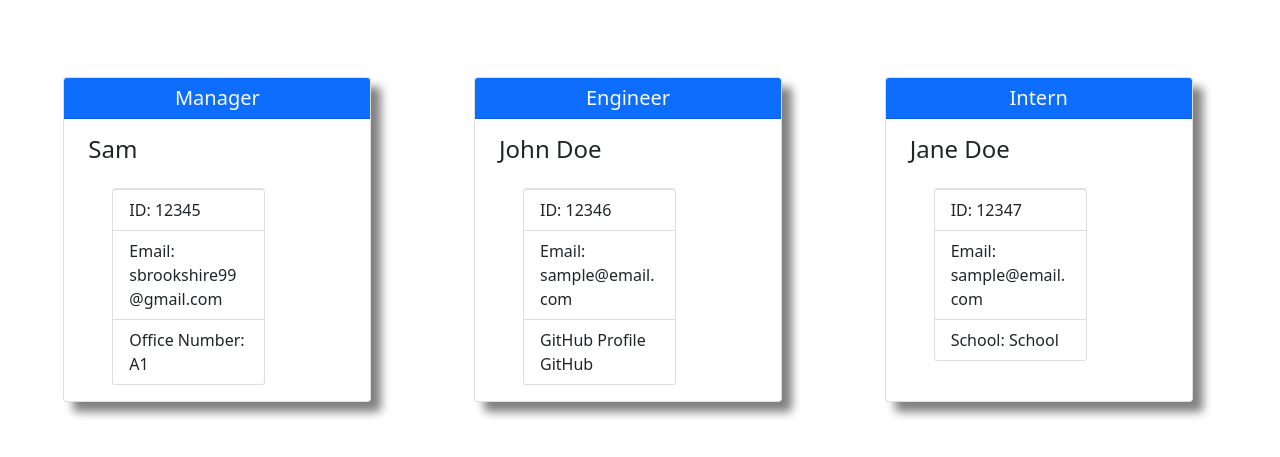
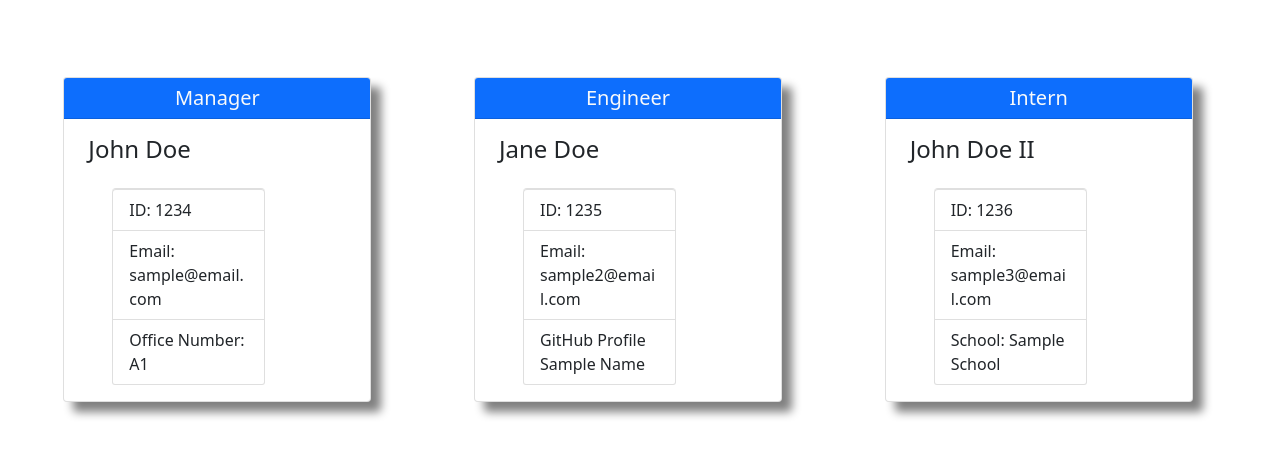
Before and after one commit to V1brance/production-team-manager, a website: page dist/index.html in a window 1280 px wide. Shown: the part 147-604 px from the top of the page. Drawn offline with nearby package versions, Linux system fonts and the light colour scheme.

Commit message:
Minor changes to sample index, added recorded video to readme

```diff
--- a/dist/index.html
+++ b/dist/index.html
@@ -23,27 +23,27 @@
       >
        <div class="card col-3 flex-column">
     <h5 class="card-header text-center bg-primary text-light">Manager</h5>
-    <h4 class="card-title mt-3 mx-4">Sam</h4>
+    <h4 class="card-title mt-3 mx-4">John Doe</h4>
     <ul class="list-group ms-5 my-3 w-50">
-      <li class="list-group-item">ID: 12345</li>
-      <li class="list-group-item">Email: sbrookshire99@gmail.com </li>
+      <li class="list-group-item">ID: 1234</li>
+      <li class="list-group-item">Email: sample@email.com </li>
       <li class="list-group-item">Office Number: A1</li>
     </ul>
     </div><div class="card col-3 flex-column">
     <h5 class="card-header text-center bg-primary text-light">Engineer</h5>
-    <h4 class="card-title mt-3 mx-4">John Doe</h4>
+    <h4 class="card-title mt-3 mx-4">Jane Doe</h4>
     <ul class="list-group ms-5 my-3 w-50">
-      <li class="list-group-item">ID: 12346</li>
-      <li class="list-group-item">Email: sample@email.com</li>
-      <li class="list-group-item">GitHub Profile GitHub</li>
+      <li class="list-group-item">ID: 1235</li>
+      <li class="list-group-item">Email: sample2@email.com</li>
+      <li class="list-group-item">GitHub Profile Sample Name</li>
     </ul>
     </div><div class="card col-3 flex-column">
     <h5 class="card-header text-center bg-primary text-light">Intern</h5>
-    <h4 class="card-title mt-3 mx-4">Jane Doe</h4>
+    <h4 class="card-title mt-3 mx-4">John Doe II</h4>
     <ul class="list-group ms-5 my-3 w-50">
-      <li class="list-group-item">ID: 12347</li>
-      <li class="list-group-item">Email: sample@email.com</li>
-      <li class="list-group-item">School: School</li>
+      <li class="list-group-item">ID: 1236</li>
+      <li class="list-group-item">Email: sample3@email.com</li>
+      <li class="list-group-item">School: Sample School</li>
     </ul>
     </div>
       </div>
```
Also changed, not shown: README.md.
